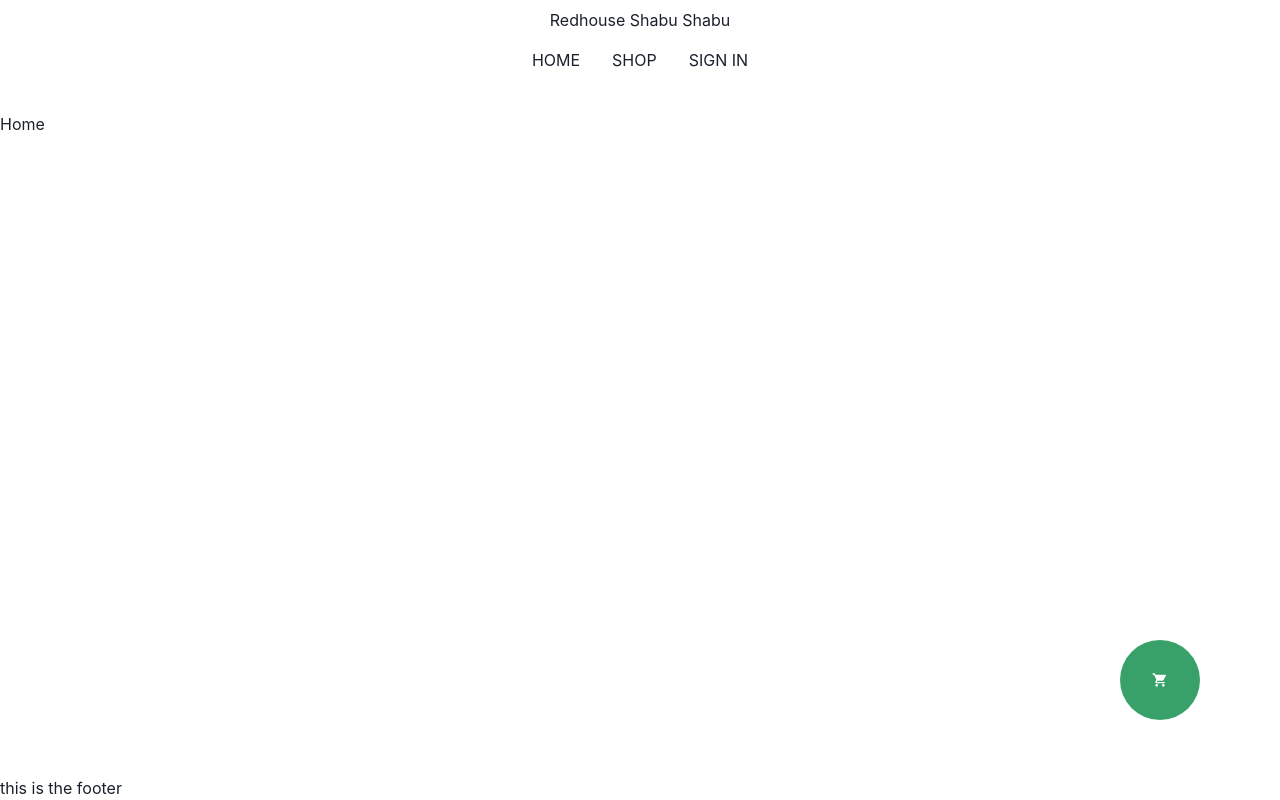
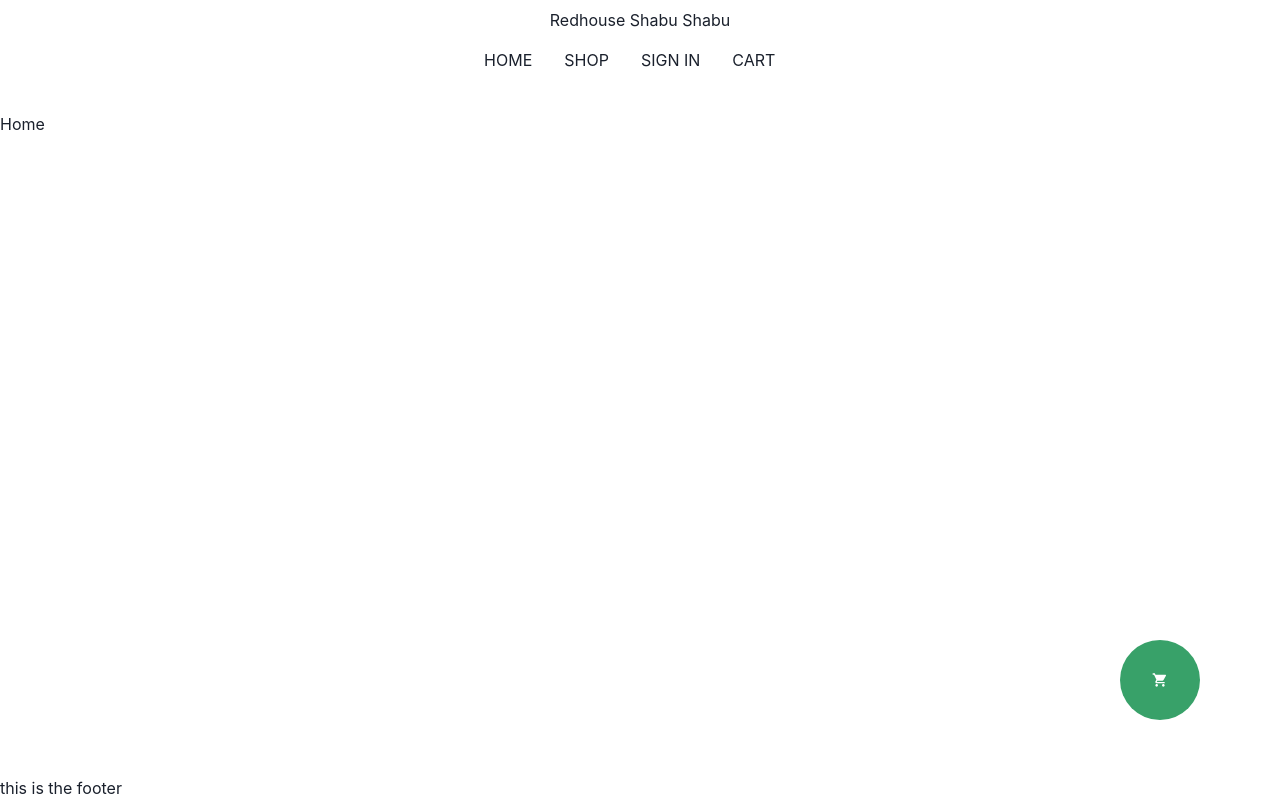
Before and after one commit to JonathanJuayong/redhouse-shabu-shabu, a Next.js app: page / in a window 1280 px wide. Built offline with nearby package versions, Linux system fonts and the light colour scheme.

Commit message:
added cart drawer trigger in header

```diff
--- a/components/Layout/Header.tsx
+++ b/components/Layout/Header.tsx
@@ -1,9 +1,15 @@
-import { Box, Grid, HStack, VStack } from "@chakra-ui/react";
+import { Badge, Box, Grid, HStack, Text, VStack } from "@chakra-ui/react";
 import Link from "next/link";
+import { useContext } from "react";
+import { GlobalContext } from "../../lib/context";
 
-interface HeaderProps {}
+interface HeaderProps {
+  onOpen: () => void;
+}
 
-const Header: React.FC<HeaderProps> = () => {
+const Header: React.FC<HeaderProps> = ({ onOpen }) => {
+  const { state } = useContext(GlobalContext);
+  const cartCount = state.cart.length;
   return (
     <Grid
       zIndex={4}
@@ -32,6 +38,18 @@ const Header: React.FC<HeaderProps> = () => {
             <a>SIGN IN</a>
           </Link>
         </li>
+        <li>
+          <Text cursor="pointer" as="a" onClick={onOpen}>
+            CART{" "}
+            <Badge
+              colorScheme="green"
+              transition="opacity .2s"
+              opacity={cartCount > 0 ? 1 : 0}
+            >
+              {cartCount}
+            </Badge>
+          </Text>
+        </li>
       </HStack>
     </Grid>
   );
```
